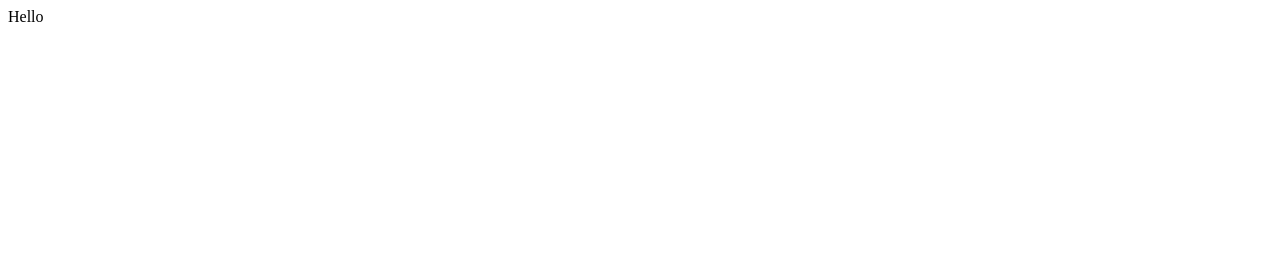
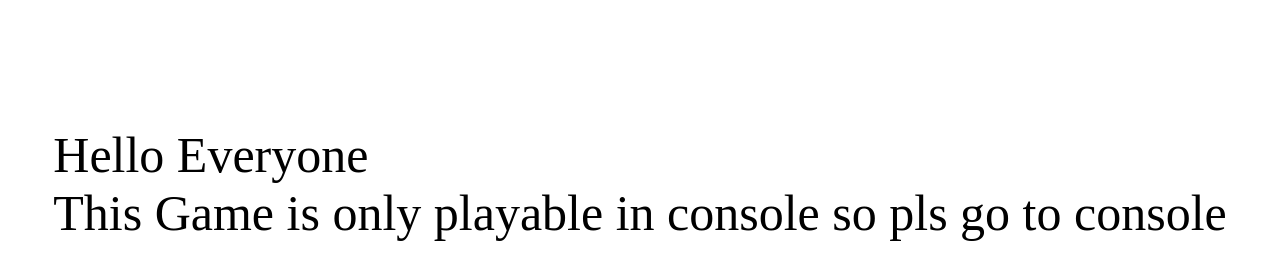
Before and after one commit to abhi6777/rock-paper-scissor, a plain HTML site: page Index.html in a window 1280 px wide. Drawn offline with Linux system fonts and the light colour scheme.

Commit message:
Changed some text for user easy to access game in console

```diff
--- a/Index.html
+++ b/Index.html
@@ -4,9 +4,24 @@
      <meta charset="UTF-8">
      <meta name="viewport" content="width=device-width, initial-scale=1.0">
      <title>Rock Paper Scissor</title>
+
      <script src="script.js"></script>
+
+     <style>
+          #main{
+               display: grid;
+               align-items: center;
+               justify-content: center;
+               font-size: 50px;
+               margin-top: 10%;
+          }
+     </style>
 </head>
 <body>
-     Hello
+     <div id="main">
+     Hello Everyone
+     <div>This Game is only playable in console so pls go to console</div>
+     </div>
+
 </body>
 </html>
```
